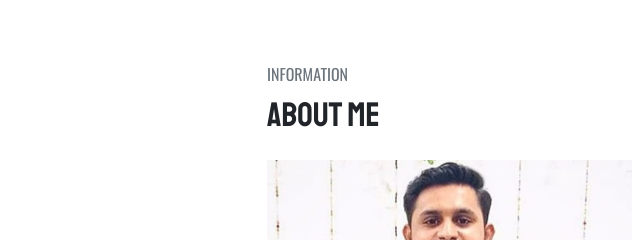
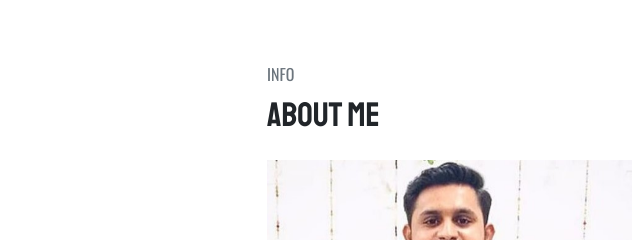
Before and after one commit to ZaryabAslam/Portfolio, a website: page index.html in a window 1280 px wide. Shown: the part 802-1042 px from the top of the page, 77-717 px from the left. Drawn offline with nearby package versions, Linux system fonts and the light colour scheme; animation ran at ten frames a second; a web font is replaced by a local one.

Commit message:
update info

```diff
--- a/index.html
+++ b/index.html
@@ -74,7 +74,7 @@
                 <!-- about me area -->
                     <section class="about px-4 my-5" id="about_me">
                         <div class="me py-3">
-                            <h5 class="text-uppercase font-os font-size-16 text-muted">information</h5>
+                            <h5 class="text-uppercase font-os font-size-16 text-muted">info</h5>
                             <h1 class="text-uppercase font-staat font-size-34">About Me</h1>
                         </div>
                         <div class="row m-0">
```
